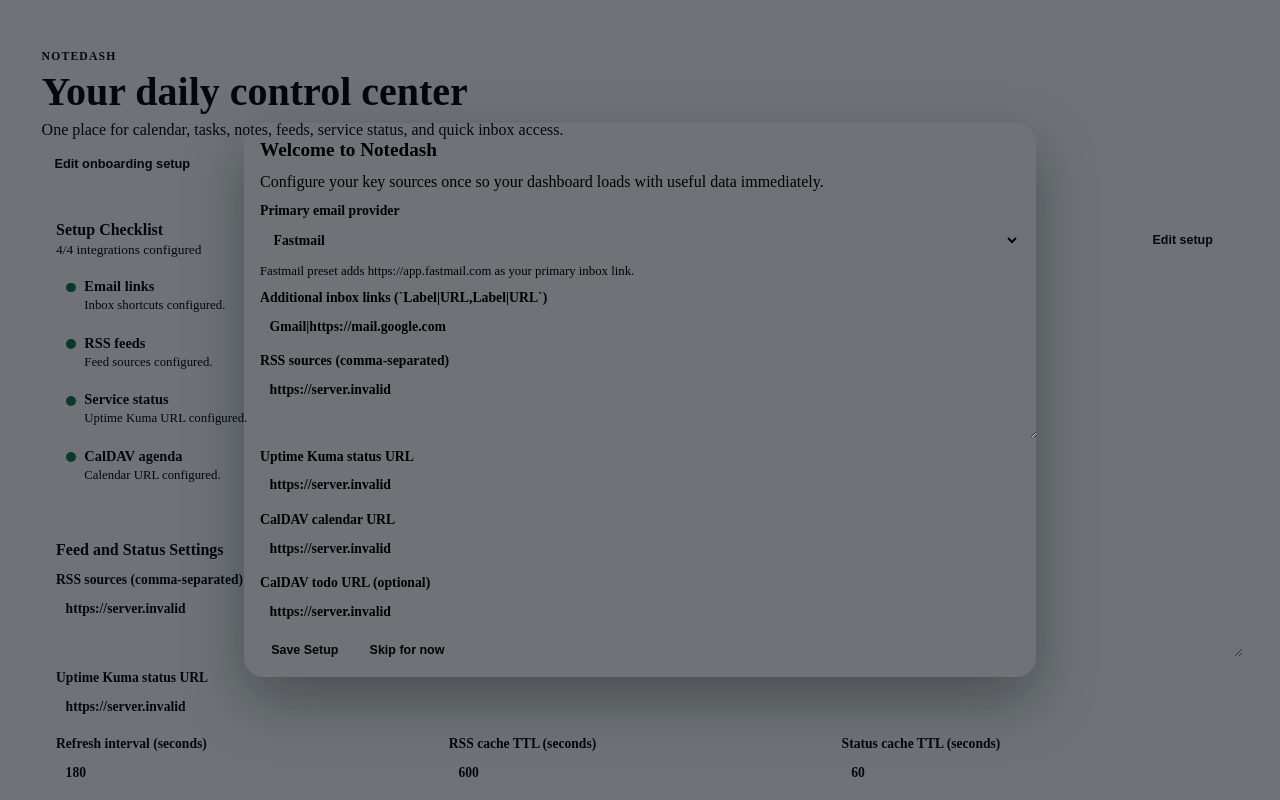
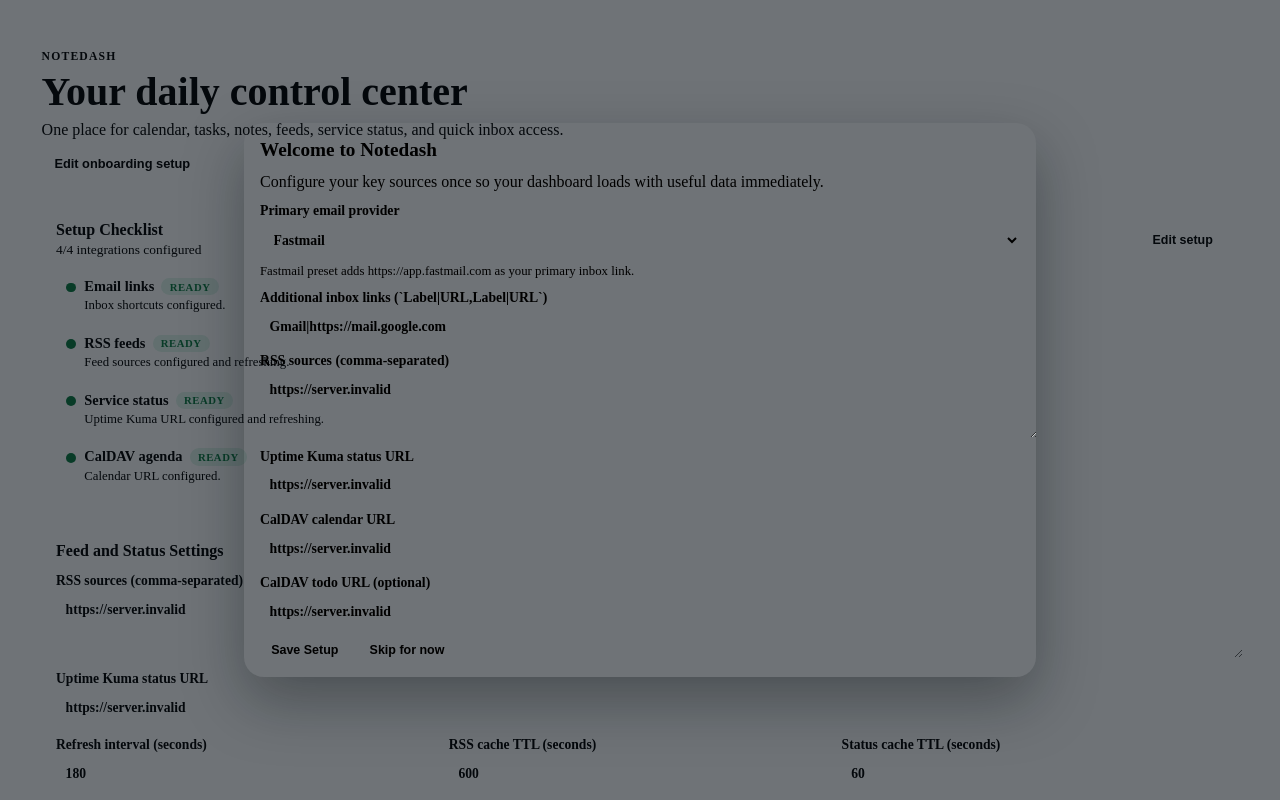
Before and after one commit to motheatensoul/notedash, a SvelteKit app in the folder apps/web/: page / in a window 1280 px wide. Shown: the top 800 px of the page. Built offline with nearby package versions, Linux system fonts and the light colour scheme; no server answers.

Commit message:
Add setup checklist health states
Show Ready/Attention/Pending badges in onboarding checklist items and flag RSS/Uptime entries as attention when refresh errors are present despite configured URLs.

```diff
--- a/apps/web/src/lib/components/SetupChecklist.svelte
+++ b/apps/web/src/lib/components/SetupChecklist.svelte
@@ -7,6 +7,7 @@
     label: string;
     description: string;
     complete: boolean;
+    state: 'ok' | 'warn' | 'todo';
   }
 </script>
 
@@ -41,7 +42,10 @@
       <li class:complete={item.complete}>
         <span class="dot" aria-hidden="true"></span>
         <div>
-          <strong>{item.label}</strong>
+          <strong>
+            {item.label}
+            <span class={`state ${item.state}`}>{item.state === 'ok' ? 'Ready' : item.state === 'warn' ? 'Attention' : 'Pending'}</span>
+          </strong>
           <small>{item.description}</small>
         </div>
       </li>
@@ -111,8 +115,34 @@
   }
 
   li strong {
-    display: block;
+    display: flex;
+    align-items: center;
+    gap: 0.45rem;
     font-size: 0.9rem;
+  }
+
+  .state {
+    border-radius: 999px;
+    padding: 0.1rem 0.45rem;
+    font-size: 0.67rem;
+    text-transform: uppercase;
+    letter-spacing: 0.05em;
+    border: 1px solid transparent;
+  }
+
+  .state.ok {
+    color: #0b7a42;
+    background: #dff5eb;
+  }
+
+  .state.warn {
+    color: #925500;
+    background: #fff1d6;
+  }
+
+  .state.todo {
+    color: #15537a;
+    background: #dff0ff;
   }
 
   li small {
--- a/apps/web/src/routes/+page.svelte
+++ b/apps/web/src/routes/+page.svelte
@@ -524,23 +524,42 @@
         id: 'email',
         label: 'Email links',
         description: userProfile.emailLinksRaw ? 'Inbox shortcuts configured.' : 'Add at least one inbox link.',
-        complete: userProfile.emailLinksRaw.length > 0
+        complete: userProfile.emailLinksRaw.length > 0,
+        state: userProfile.emailLinksRaw.length > 0 ? 'ok' : 'todo'
       },
       {
         id: 'rss',
         label: 'RSS feeds',
-        description: runtimeSettings.rssFeedUrls
-          ? 'Feed sources configured.'
-          : 'Add one or more RSS source URLs.',
-        complete: runtimeSettings.rssFeedUrls.length > 0
+        description:
+          runtimeSettings.rssFeedUrls.length === 0
+            ? 'Add one or more RSS source URLs.'
+            : widgetState.rss === 'error'
+              ? 'Configured, but the last refresh failed.'
+              : 'Feed sources configured and refreshing.',
+        complete: runtimeSettings.rssFeedUrls.length > 0 && widgetState.rss !== 'error',
+        state:
+          runtimeSettings.rssFeedUrls.length === 0
+            ? 'todo'
+            : widgetState.rss === 'error'
+              ? 'warn'
+              : 'ok'
       },
       {
         id: 'status',
         label: 'Service status',
-        description: runtimeSettings.uptimeKumaStatusUrl
-          ? 'Uptime Kuma URL configured.'
-          : 'Add an Uptime Kuma status URL.',
-        complete: runtimeSettings.uptimeKumaStatusUrl.length > 0
+        description:
+          runtimeSettings.uptimeKumaStatusUrl.length === 0
+            ? 'Add a Uptime Kuma status URL.'
+            : widgetState.status === 'error'
+              ? 'Configured, but the last status refresh failed.'
+              : 'Uptime Kuma URL configured and refreshing.',
+        complete: runtimeSettings.uptimeKumaStatusUrl.length > 0 && widgetState.status !== 'error',
+        state:
+          runtimeSettings.uptimeKumaStatusUrl.length === 0
+            ? 'todo'
+            : widgetState.status === 'error'
+              ? 'warn'
+              : 'ok'
       },
       {
         id: 'caldav',
@@ -548,7 +567,8 @@
         description: userProfile.caldavCalendarUrl
           ? 'Calendar URL configured.'
           : 'Add a CalDAV calendar collection URL.',
-        complete: userProfile.caldavCalendarUrl.length > 0
+        complete: userProfile.caldavCalendarUrl.length > 0,
+        state: userProfile.caldavCalendarUrl.length > 0 ? 'ok' : 'todo'
       }
     ];
   }
```
